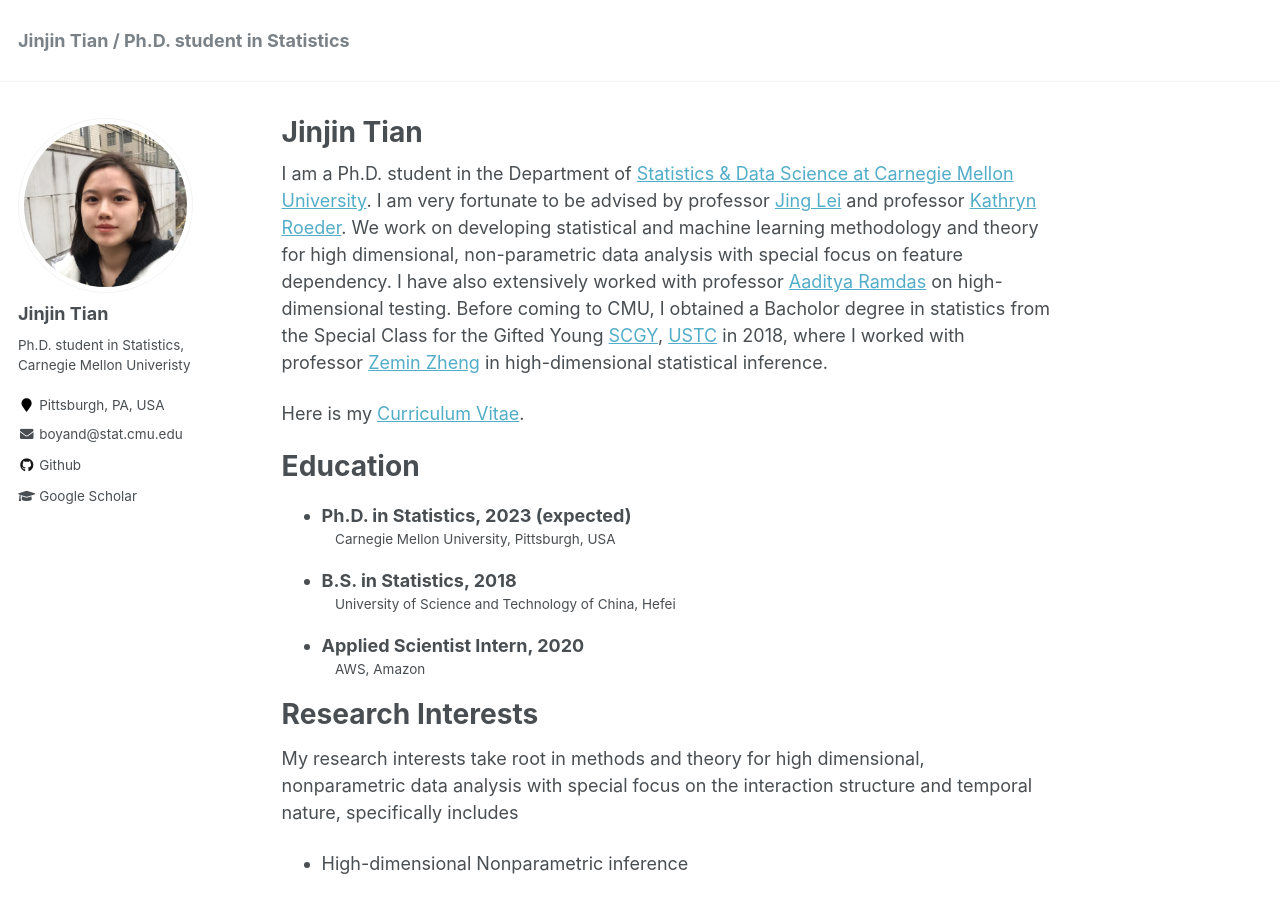
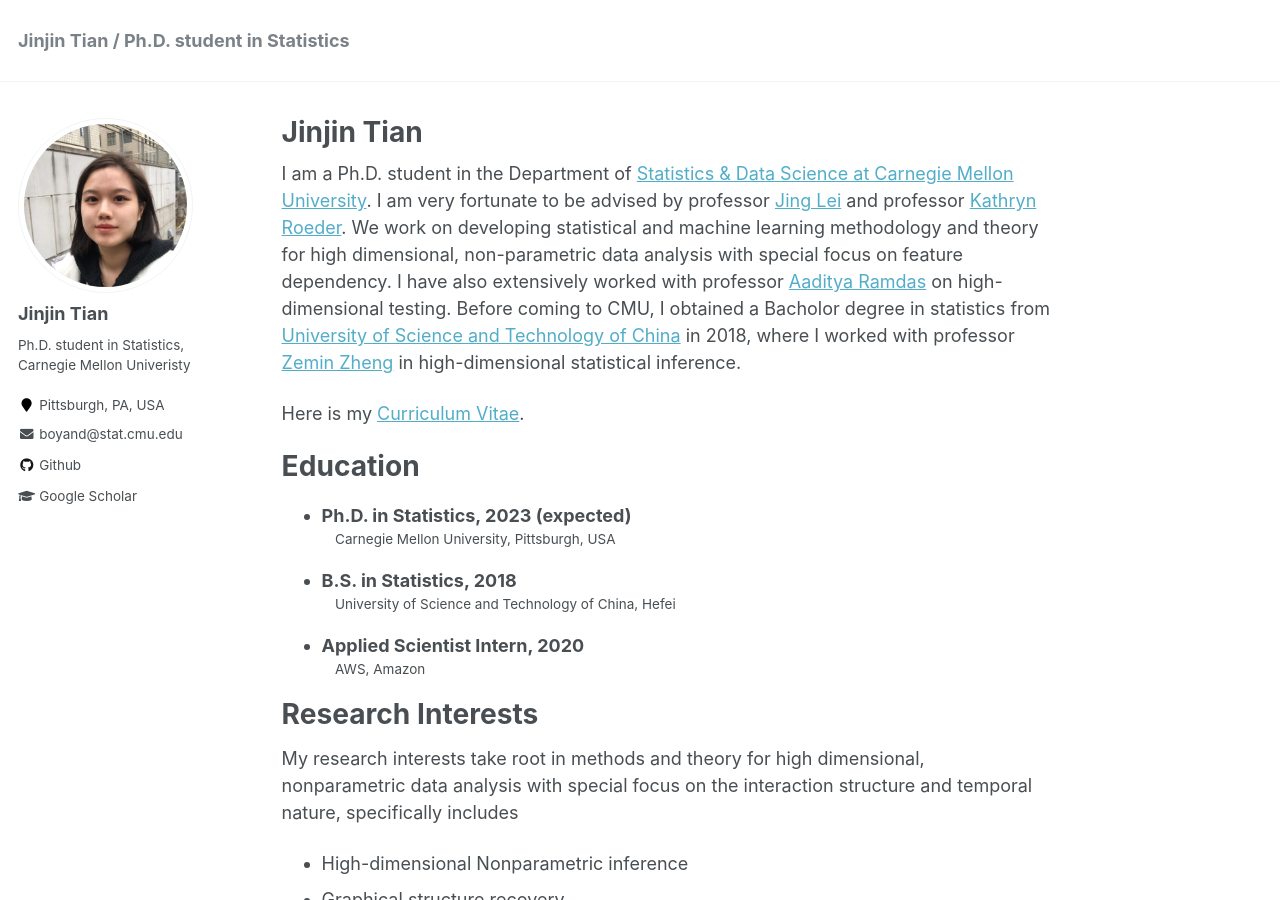
Before and after one commit to JINJINT/jinjint.github.io, a Jekyll site: the page built from _pages/about.md, in a window 1280 px wide and 900 px high. Built offline with Jekyll 4.4.1, drawn with Linux system fonts in a browser that asks for light colours.

Commit message:
correcting typos

```diff
--- a/_config.yml
+++ b/_config.yml
@@ -87,7 +87,7 @@ author:
   employer         :
   pubmed           : #"https://www.ncbi.nlm.nih.gov/pubmed/?term=john+snow"
   googlescholar    : "https://scholar.google.com/citations?user=pRaC18YAAAAJ&hl=en"
-  email            : "jinjint@stat.cmu.edu"
+  email            :  jinjint@stat.cmu.edu
   researchgate     :  # example: "https://www.researchgate.net/profile/yourprofile"
   uri              :
   bitbucket        :
--- a/_pages/about.md
+++ b/_pages/about.md
@@ -8,7 +8,7 @@ redirect_from:
   - /about.html
 ---
 
-I am a Ph.D. student in the Department of [Statistics & Data Science at Carnegie Mellon University](http://stat.cmu.edu). I am very fortunate to be advised by professor [Jing Lei](http://www.stat.cmu.edu/~jinglei/) and professor [Kathryn Roeder](http://www.stat.cmu.edu/~roeder/). We work on developing statistical and machine learning methodology and theory for high dimensional, non-parametric data analysis with special focus on feature dependency. I have also extensively worked with professor [Aaditya Ramdas](http://www.stat.cmu.edu/~aramdas/) on high-dimensional testing. Before coming to CMU, I obtained a Bacholor degree in statistics from the Special Class for the Gifted Young [SCGY](http://en.scgy.ustc.edu.cn/), [USTC](http://en.ustc.edu.cn/) in 2018, where I worked with professor [Zemin Zheng](http://bs.ustc.edu.cn/english/Profile-302.html) in high-dimensional statistical inference.
+I am a Ph.D. student in the Department of [Statistics & Data Science at Carnegie Mellon University](http://stat.cmu.edu). I am very fortunate to be advised by professor [Jing Lei](http://www.stat.cmu.edu/~jinglei/) and professor [Kathryn Roeder](http://www.stat.cmu.edu/~roeder/). We work on developing statistical and machine learning methodology and theory for high dimensional, non-parametric data analysis with special focus on feature dependency. I have also extensively worked with professor [Aaditya Ramdas](http://www.stat.cmu.edu/~aramdas/) on high-dimensional testing. Before coming to CMU, I obtained a Bacholor degree in statistics from [University of Science and Technology of China](http://en.ustc.edu.cn/) in 2018, where I worked with professor [Zemin Zheng](http://bs.ustc.edu.cn/english/Profile-302.html) in high-dimensional statistical inference.
 
 Here is my [Curriculum Vitae](https://jinjint.github.io/files/cv.pdf).
 
@@ -30,11 +30,8 @@ Research Interests
 My research interests take root in methods and theory for high dimensional, nonparametric data analysis with special focus on the interaction structure and temporal nature, specifically includes
 
 * High-dimensional Nonparametric inference
-
 * Graphical structure recovery
-
 * Statistical genetics
-
 * Reinforcement Learning
 
 
```
